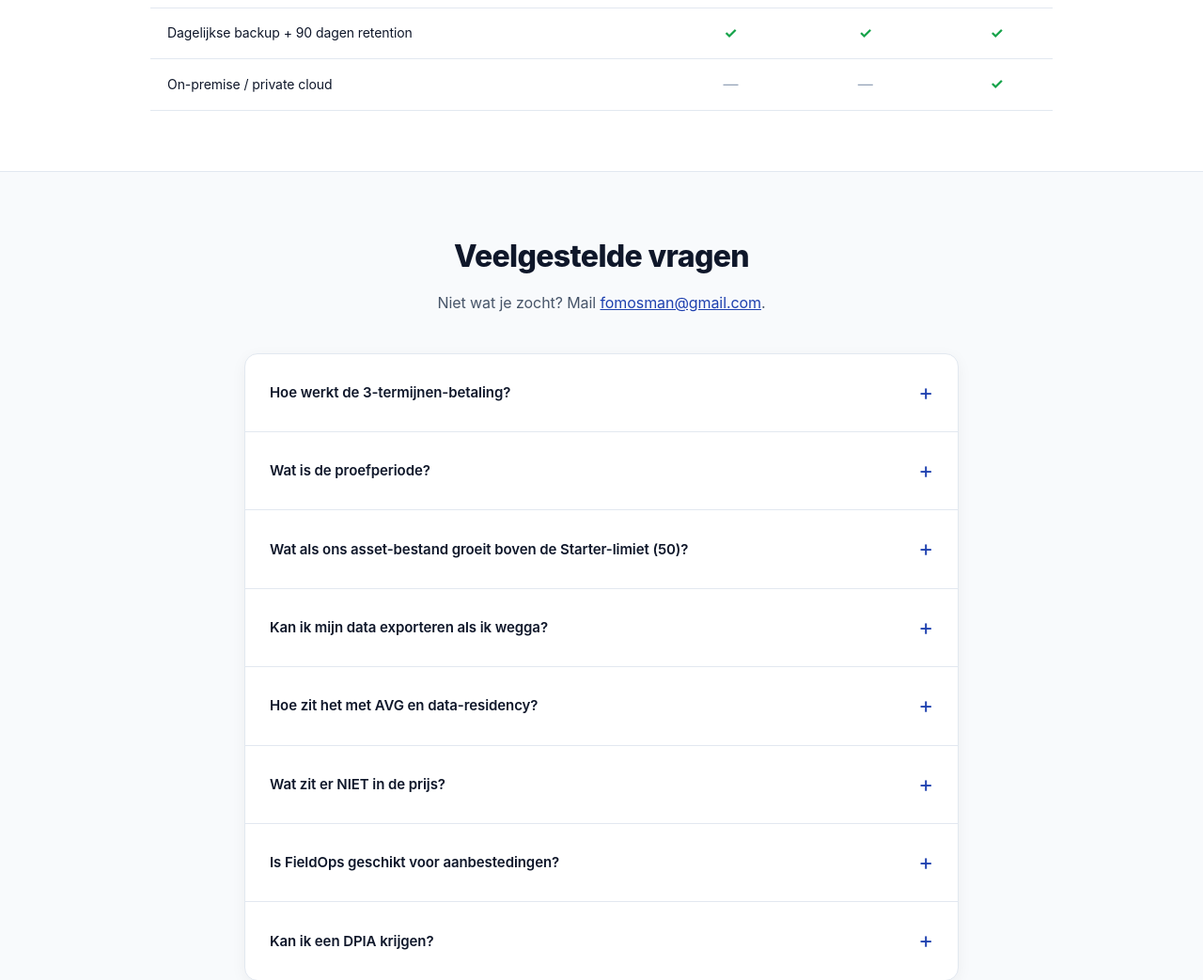
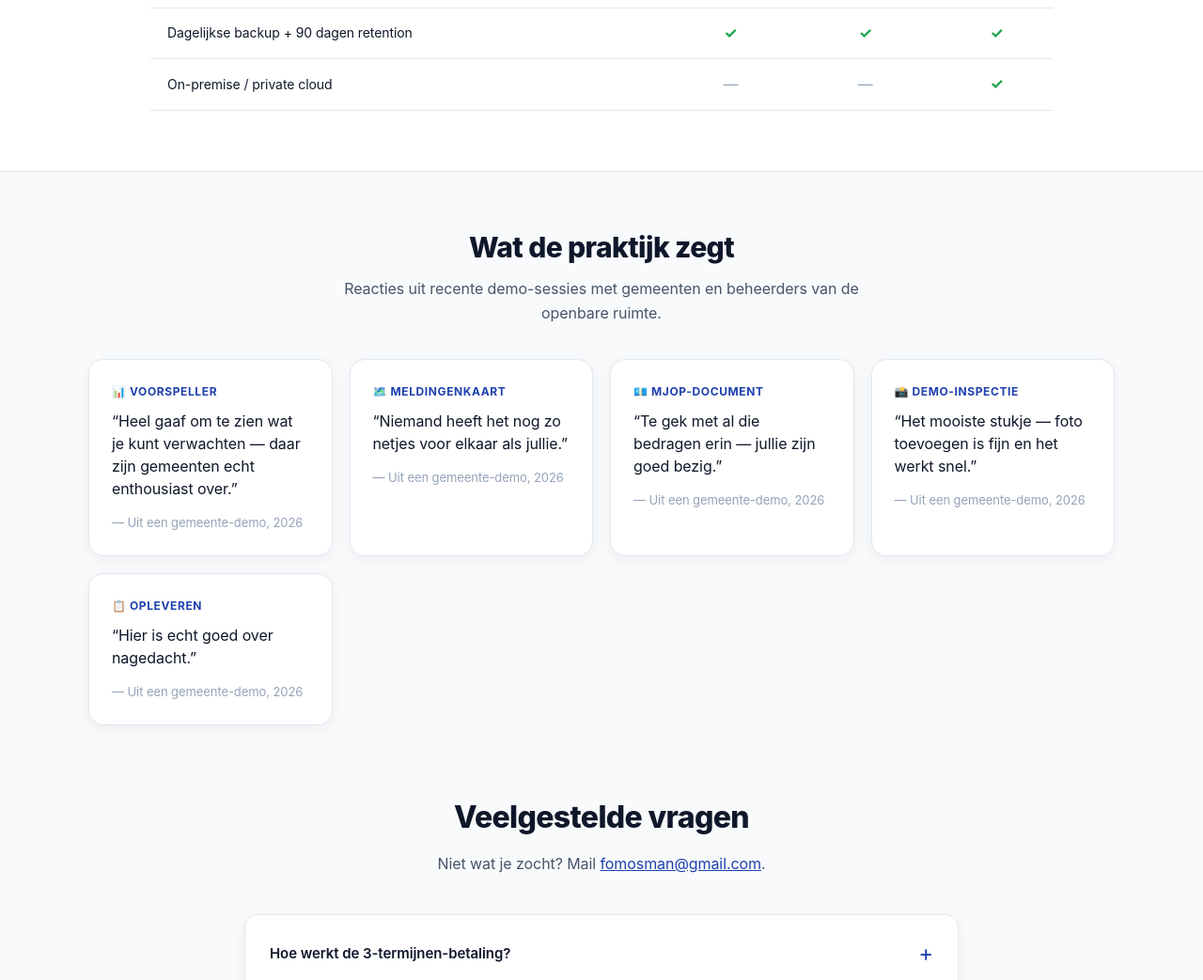
Before and after one commit to fomosman-cyber/fieldops-api, a FastAPI app: page /prijzen in a window 1280 px wide. Shown: the part 3223-4266 px from the top of the page at 94% size. Run offline with FastAPI, Linux system fonts and the light colour scheme; some libraries are stand-ins or nearby versions.

Commit message:
feat(prijzen): sociale-proof sectie met meeting-quotes (B9) (#71)
Voegt een "Wat de praktijk zegt"-sectie toe aan de /prijzen-pagina met vijf
quotes uit recente gemeente-demo's (Voorspeller, Meldingenkaart, MJOP,
Demo-inspectie, Opleveren) als sociale proof, tussen de pakket-matrix en de FAQ.

NB: het MJOP-document zelf (server-side PDF /api/mjop/export.pdf) is al uitgebreid
en geprezen (datum, grand-total, %-verdeling, CROW/NEN-conform); een gerichte
verbetering daarvan vraagt een concrete wens van de eigenaar.

Co-authored-by: Claude <noreply@anthropic.com>

```diff
--- a/templates/prijzen.html
+++ b/templates/prijzen.html
@@ -419,6 +419,39 @@
     </div>
   </section>
 
+  <!-- ═══ SOCIALE PROOF ═══ -->
+  <section class="container" style="padding:56px 24px 8px;">
+    <h2 style="text-align:center;font-size:30px;font-weight:800;letter-spacing:-0.02em;margin:0 0 8px;color:var(--text);">Wat de praktijk zegt</h2>
+    <p style="text-align:center;color:var(--text-muted);font-size:16px;margin:0 auto 36px;max-width:560px;">Reacties uit recente demo-sessies met gemeenten en beheerders van de openbare ruimte.</p>
+    <div style="display:grid;grid-template-columns:repeat(auto-fit,minmax(258px,1fr));gap:18px;max-width:1140px;margin:0 auto;">
+      <figure style="margin:0;background:var(--card);border:1px solid var(--border);border-radius:16px;padding:24px;box-shadow:var(--shadow);">
+        <div style="font-size:12px;font-weight:700;color:var(--accent);text-transform:uppercase;letter-spacing:0.05em;margin-bottom:10px;">📊 Voorspeller</div>
+        <blockquote style="margin:0;font-size:16px;line-height:1.5;color:var(--text);">“Heel gaaf om te zien wat je kunt verwachten — daar zijn gemeenten echt enthousiast over.”</blockquote>
+        <figcaption style="margin-top:14px;font-size:13px;color:var(--text-dim);">— Uit een gemeente-demo, 2026</figcaption>
+      </figure>
+      <figure style="margin:0;background:var(--card);border:1px solid var(--border);border-radius:16px;padding:24px;box-shadow:var(--shadow);">
+        <div style="font-size:12px;font-weight:700;color:var(--accent);text-transform:uppercase;letter-spacing:0.05em;margin-bottom:10px;">🗺️ Meldingenkaart</div>
+        <blockquote style="margin:0;font-size:16px;line-height:1.5;color:var(--text);">“Niemand heeft het nog zo netjes voor elkaar als jullie.”</blockquote>
+        <figcaption style="margin-top:14px;font-size:13px;color:var(--text-dim);">— Uit een gemeente-demo, 2026</figcaption>
+      </figure>
+      <figure style="margin:0;background:var(--card);border:1px solid var(--border);border-radius:16px;padding:24px;box-shadow:var(--shadow);">
+        <div style="font-size:12px;font-weight:700;color:var(--accent);text-transform:uppercase;letter-spacing:0.05em;margin-bottom:10px;">💶 MJOP-document</div>
+        <blockquote style="margin:0;font-size:16px;line-height:1.5;color:var(--text);">“Te gek met al die bedragen erin — jullie zijn goed bezig.”</blockquote>
+        <figcaption style="margin-top:14px;font-size:13px;color:var(--text-dim);">— Uit een gemeente-demo, 2026</figcaption>
+      </figure>
+      <figure style="margin:0;background:var(--card);border:1px solid var(--border);border-radius:16px;padding:24px;box-shadow:var(--shadow);">
+        <div style="font-size:12px;font-weight:700;color:var(--accent);text-transform:uppercase;letter-spacing:0.05em;margin-bottom:10px;">📸 Demo-inspectie</div>
+        <blockquote style="margin:0;font-size:16px;line-height:1.5;color:var(--text);">“Het mooiste stukje — foto toevoegen is fijn en het werkt snel.”</blockquote>
+        <figcaption style="margin-top:14px;font-size:13px;color:var(--text-dim);">— Uit een gemeente-demo, 2026</figcaption>
+      </figure>
+      <figure style="margin:0;background:var(--card);border:1px solid var(--border);border-radius:16px;padding:24px;box-shadow:var(--shadow);">
+        <div style="font-size:12px;font-weight:700;color:var(--accent);text-transform:uppercase;letter-spacing:0.05em;margin-bottom:10px;">📋 Opleveren</div>
+        <blockquote style="margin:0;font-size:16px;line-height:1.5;color:var(--text);">“Hier is echt goed over nagedacht.”</blockquote>
+        <figcaption style="margin-top:14px;font-size:13px;color:var(--text-dim);">— Uit een gemeente-demo, 2026</figcaption>
+      </figure>
+    </div>
+  </section>
+
   <!-- ═══ FAQ ═══ -->
   <section class="faq-section container">
     <h2>Veelgestelde vragen</h2>
```
